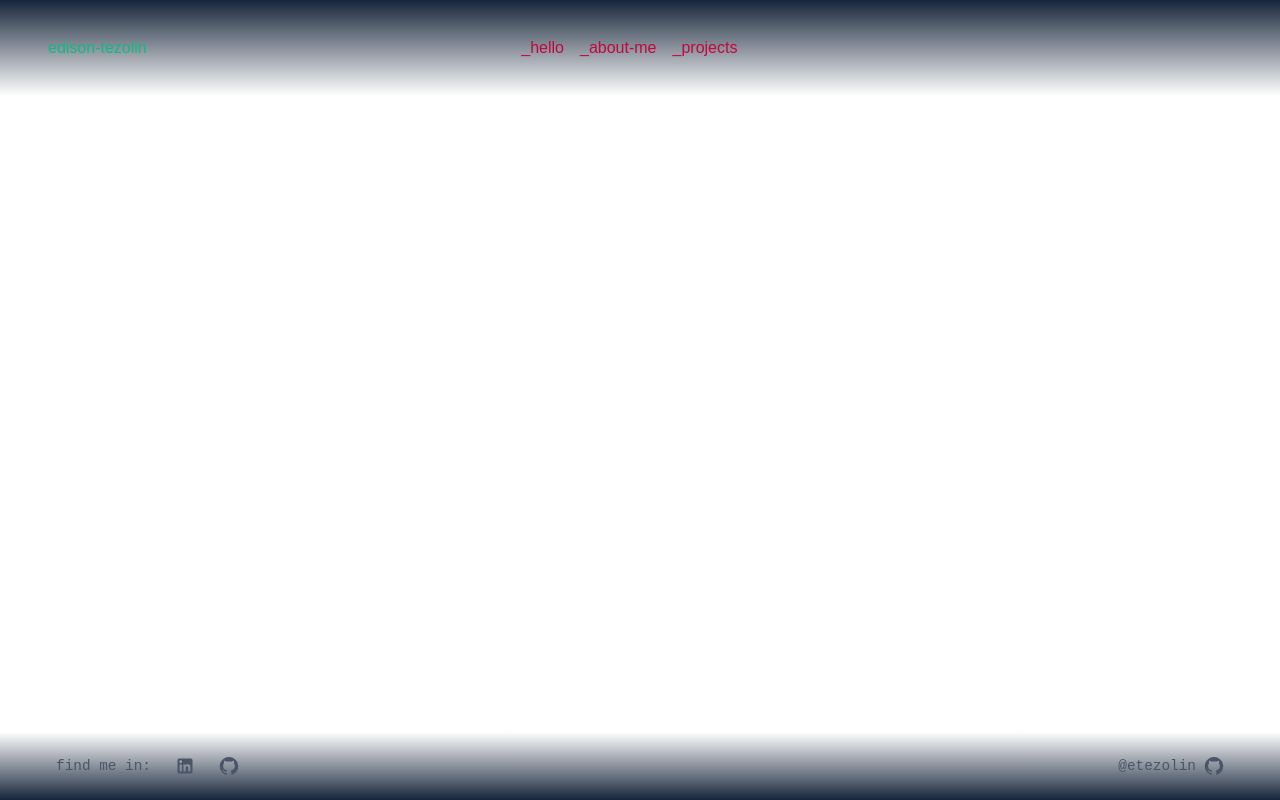
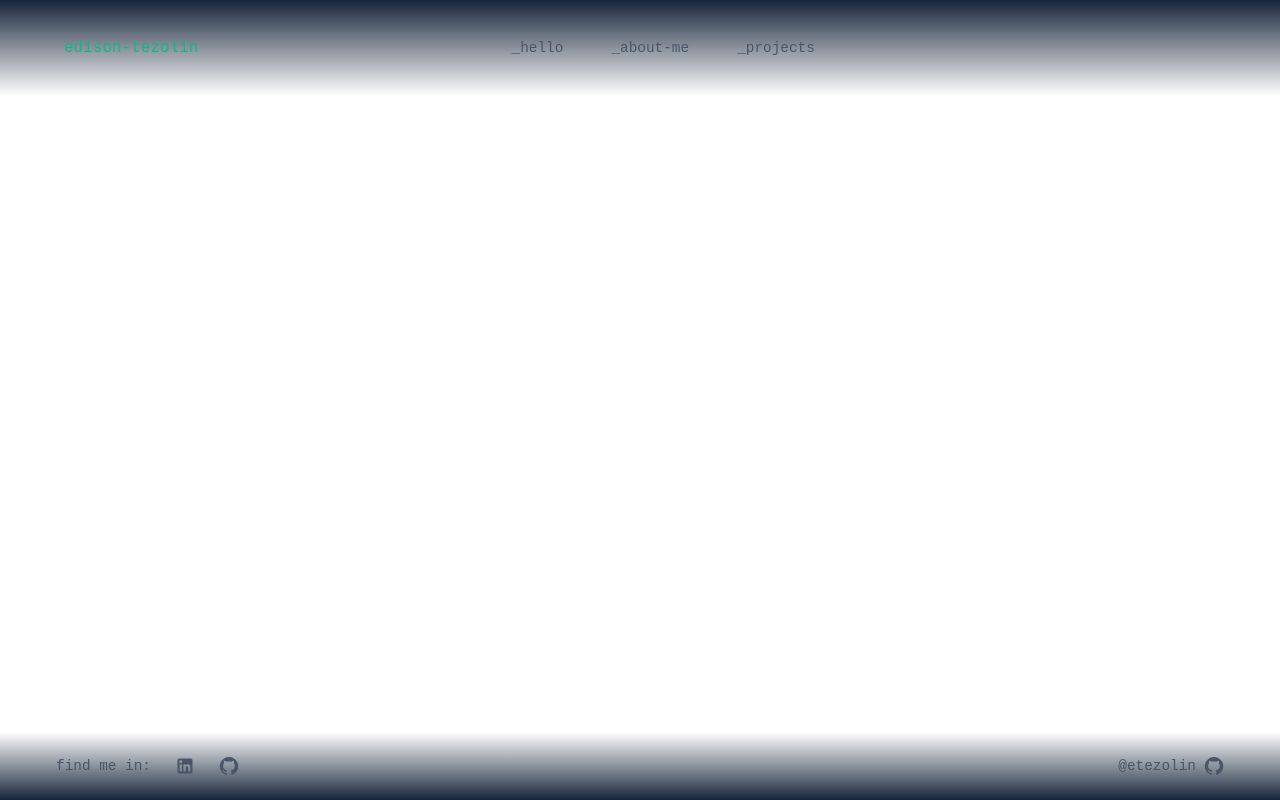
Before and after one commit to etezolin/etezolin.github.io, a React (Create React App) app: page /etezolin.github.io/ in a window 1280 px wide. Built offline with nearby package versions, Linux system fonts and the light colour scheme; a web font is replaced by a local one.

Commit message:
Atualização de rotas.

```diff
--- a/package.json
+++ b/package.json
@@ -68,5 +68,5 @@
     "gh-pages": "^6.3.0",
     "prettier": "^3.5.1"
   },
-  "buildDate": 1739753160375
+  "buildDate": 1739753969392
 }
--- a/public/meta.json
+++ b/public/meta.json
@@ -1,3 +1,3 @@
 {
-  "buildDate": 1739753160375
+  "buildDate": 1739753969392
 }
--- a/src/components/layout/navbar.tsx
+++ b/src/components/layout/navbar.tsx
@@ -2,16 +2,32 @@ import {
   AppBar,
   Toolbar,
   Box,
-  Link,
   IconButton,
   Drawer,
   List,
   ListItem,
 } from '@mui/material';
-import { Link as RouterLink, useLocation } from 'react-router-dom'; // Importe o Link do React Router
+import { Link } from 'react-router-dom';
+import { styled } from '@mui/material/styles';
 import { Menu as MenuIcon } from '@mui/icons-material';
 import { useState } from 'react';
+import { useLocation } from 'react-router-dom'; // Se estiver usando React Router
 import { styledNavLink, styleStyledAppBar, styleAppWrapper } from './styles';
+
+const StyledRouterLink = styled(Link)(({ theme }) => ({
+  color: '#4A5568',
+  textDecoration: 'none',
+  fontFamily: 'monospace',
+  fontSize: '0.9rem',
+  padding: '0.5rem 1rem',
+  '&:hover': {
+    color: '#fff',
+  },
+  '&.active': {
+    color: '#fff',
+    borderBottom: '2px solid #ED8936',
+  },
+}));
 
 const Navbar = () => {
   const [mobileOpen, setMobileOpen] = useState(false);
@@ -32,13 +48,13 @@ const Navbar = () => {
       <List>
         {navLinks.map((link) => (
           <ListItem key={link.title}>
-            <Link
-              href={link.href}
+            <StyledRouterLink
+              to={link.href}
               className={location.pathname === link.href ? 'active' : ''}
-              sx={{ ...styledNavLink, width: '100%' }}
+              // sx={{ ...styledNavLink, width: '100%' }}
             >
               {link.title}
-            </Link>
+            </StyledRouterLink>
           </ListItem>
         ))}
       </List>
@@ -53,17 +69,17 @@ const Navbar = () => {
           px: { xs: 2, sm: 4, md: 6 },
         }}
       >
-        <RouterLink
-          to="/home" // Use 'to' em vez de 'href'
-          style={{
-            // ...styledNavLink,
+        <StyledRouterLink
+          to="/home"
+          sx={{
+            ...styledNavLink,
             color: '#10B981',
             fontSize: '1rem',
-            textDecoration: 'none',
+            '&:hover': { color: '#9CA3AF' },
           }}
         >
           edison-tezolin
-        </RouterLink>
+        </StyledRouterLink>
 
         <Box
           sx={{
@@ -75,17 +91,14 @@ const Navbar = () => {
           }}
         >
           {navLinks.map((link) => (
-            <RouterLink
+            <StyledRouterLink
+              sx={styledNavLink}
               key={link.title}
-              to={link.href} // Use 'to' em vez de 'href'
-              style={{
-                // ...styledNavLink,
-                textDecoration: 'none',
-              }}
+              to={link.href}
               className={location.pathname === link.href ? 'active' : ''}
             >
               {link.title}
-            </RouterLink>
+            </StyledRouterLink>
           ))}
         </Box>
 
```
